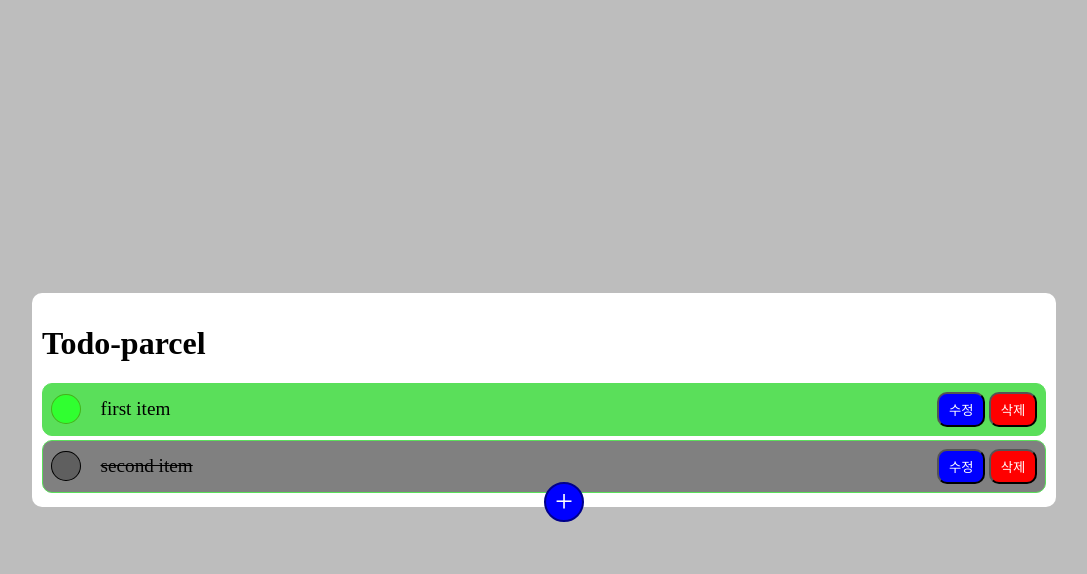
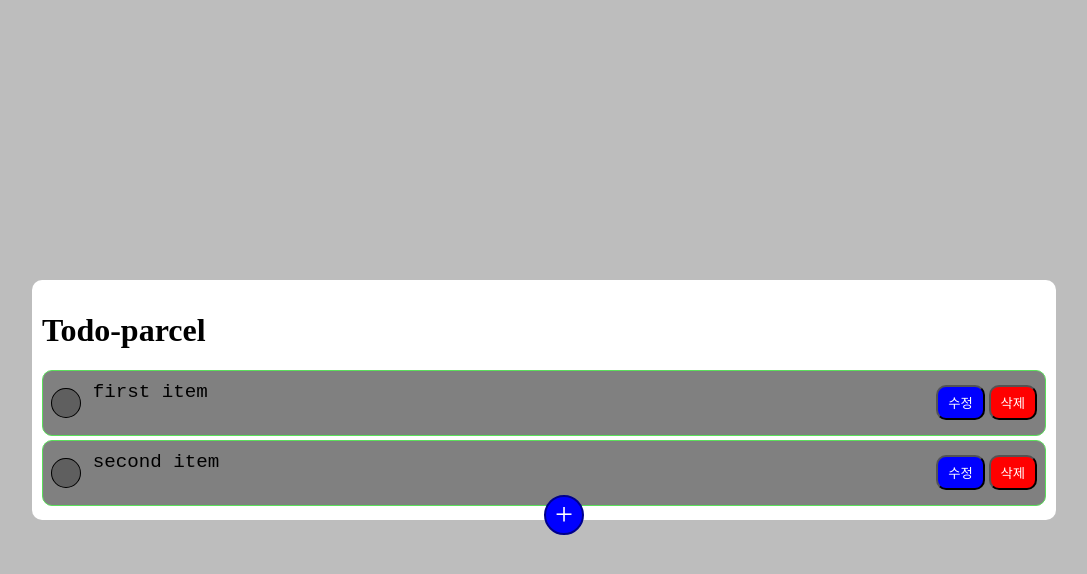
Before and after one commit to imki123/todo-parcel, a website: page index.html in a window 1280 px wide. Both pictures are taken after a click on the element 161 px from the left and 409 px from the top of the page. Shown: the whole page, without its empty margins (96-1183 px from the left). Drawn offline with Linux system fonts and the light colour scheme.

Commit message:
toggleDone()

```diff
--- a/index.css
+++ b/index.css
@@ -70,7 +70,7 @@ body {
   padding: 10px;
   border-radius: 50%;
   cursor: pointer;
-  margin-right: 20px;
+  margin-right: 10px;
 }
 .done.true{
   background: rgb(95, 95, 95);
@@ -82,6 +82,20 @@ body {
 }
 .text{
   width: calc(100% - 100px)
+}
+textarea{
+  width: 100%;
+  font-size: inherit;
+  resize: none;
+}
+textarea.true{
+  background: white;
+}
+textarea.false{
+  background: transparent;
+  border: 0;
+  outline: 0;
+  color: black;
 }
 .text.true{
   text-decoration: line-through;
--- a/index.js
+++ b/index.js
@@ -1,13 +1,15 @@
-const lists = [
+let lists = [
   {
     _id: 1,
     text: 'first item',
     done: false,
+    edit: false,
   },
   {
     _id: 2,
     text: 'second item',
     done: true,
+    edit: false,
   },
 ]
 
@@ -18,15 +20,30 @@ function refresh() {
   //리스트 그리기
   let html = ''
   for (let i of lists) {
-    html += `<div class="item ${i.done}">
-    <div class="done hover ${i.done}"></div>
-    <div class="text ${i.done}">${i.text}</div>
+    html += `<div id="item_${i._id}" class="item ${i.done}">
+    <div class="done hover ${i.done}"></div>`
+
+    if (i.edit)
+      html += `<div class="text"><textarea class="${i.edit}">${i.text}</textarea></div>
+    <button class="button edit hover">저장</button>
+      <button class="button delete hover">삭제</button>
+    </div>`
+    else
+      html += `<div class="text"><textarea class="${i.edit}" disabled>${i.text}</textarea></div>
     <button class="button edit hover">수정</button>
-    <button class="button delete hover">삭제</button>
-  </div>`
+      <button class="button delete hover">삭제</button>
+    </div>`
   }
   const list = document.querySelector('.lists')
   if (list) list.innerHTML = html
+
+  const item = document.querySelectorAll('.item')
+  for (let i of item) {
+    i.onclick = function () {
+      toggleDone(Number(i.id.replace('item_', '')))
+      refresh()
+    }
+  }
 }
 
 function addItem() {
@@ -35,12 +52,18 @@ function addItem() {
     _id: length,
     text: '',
     done: false,
+    edit: true,
   })
+}
+
+function toggleDone(_id) {
+  lists = lists.map((i) => (i._id === _id ? { ...i, done: !i.done } : i))
 }
 
 window.addEventListener('load', function () {
   refresh()
-  document.querySelector('.add').onclick = function(){
+
+  document.querySelector('.add').onclick = function () {
     addItem()
     refresh()
   }
```
Also changed, not shown: index.html (+1 -1 lines).
